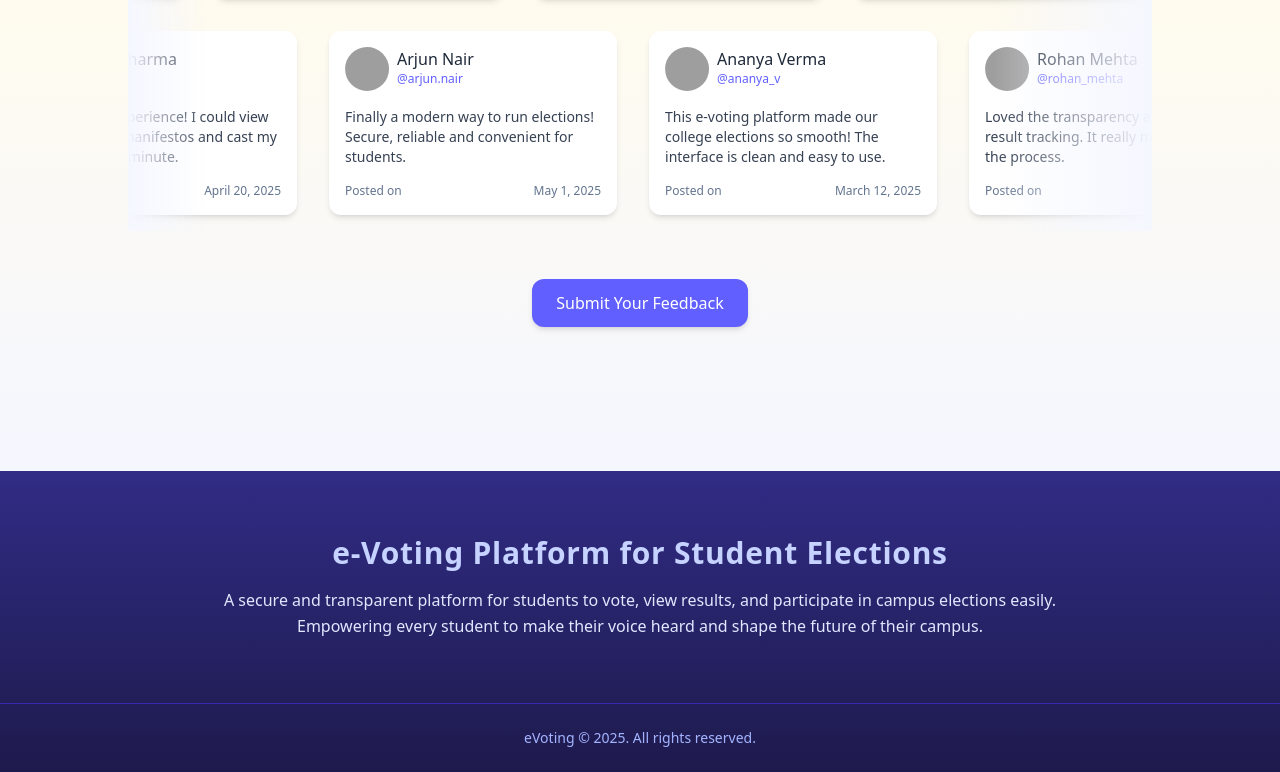
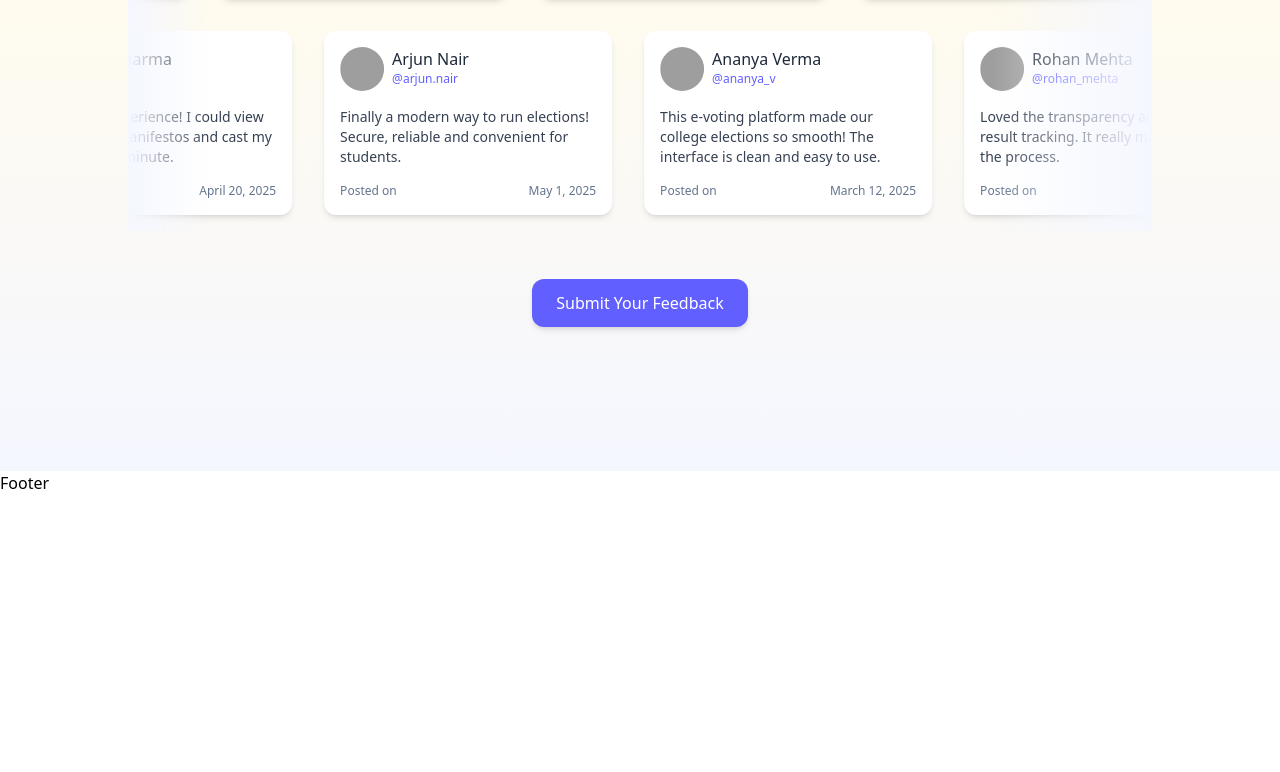
Before and after one commit to keshrivishal21/e-Voting-Platform, a React (Vite) app in the folder client/: page /view-candidates in a window 1280 px wide. Shown: the part 2262-3034 px from the top of the page. After the commit the page ends 2757 px from the top, so only its background shows below. Built offline with nearby package versions, Linux system fonts and the light colour scheme; grey boxes are pictures that could not be loaded.

Commit message:
commit msg for client folder

```diff
--- a/client/src/components/Footer.jsx
+++ b/client/src/components/Footer.jsx
@@ -1,34 +1,9 @@
-import React from "react";
+import React from 'react'
 
 const Footer = () => {
   return (
-    <footer className="w-full bg-gradient-to-b from-indigo-900 to-indigo-950 text-white">
-      <div className="max-w-7xl mx-auto px-6 py-16 flex flex-col items-center">
-        {/* Heading */}
-        <h3 className="text-3xl font-semibold tracking-wide text-indigo-200 mb-4">
-          e-Voting Platform for Student Elections
-        </h3>
+    <div>Footer</div>
+  )
+}
 
-        {/* Description */}
-        <p className="text-center max-w-4xl text-sm md:text-base font-normal leading-relaxed text-indigo-100">
-                    A secure and transparent platform for students to vote, view results, and participate in campus elections easily.<br/>
-                              Empowering every student to make their voice heard and shape the future of their campus.
-
-
-        </p>
-      </div>
-
-      {/* Bottom Bar */}
-      <div className="border-t border-indigo-800">
-        <div className="max-w-7xl mx-auto px-6 py-6 text-center text-xs md:text-sm font-light text-indigo-300">
-          <a href="#" className="hover:underline">
-            eVoting
-          </a>{" "}
-          © 2025. All rights reserved.
-        </div>
-      </div>
-    </footer>
-  );
-};
-
-export default Footer;
+export default Footer
```
